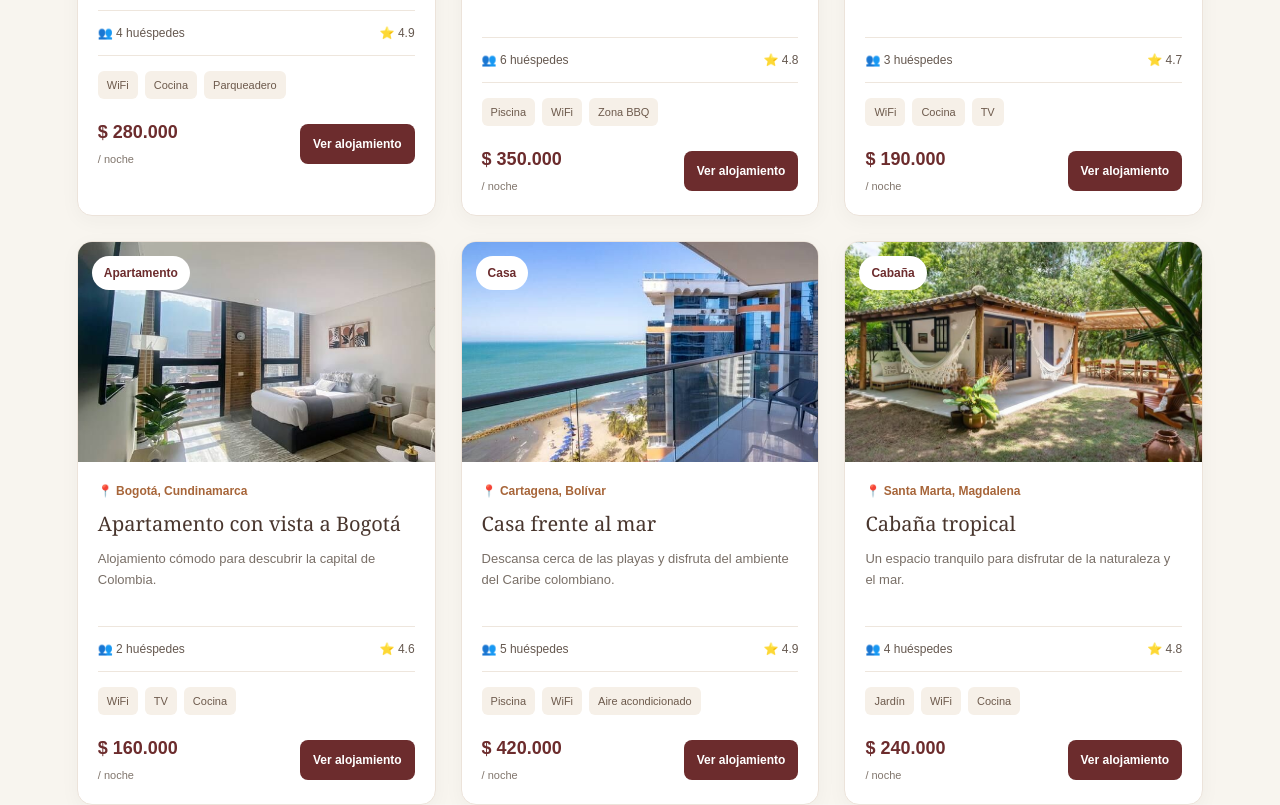
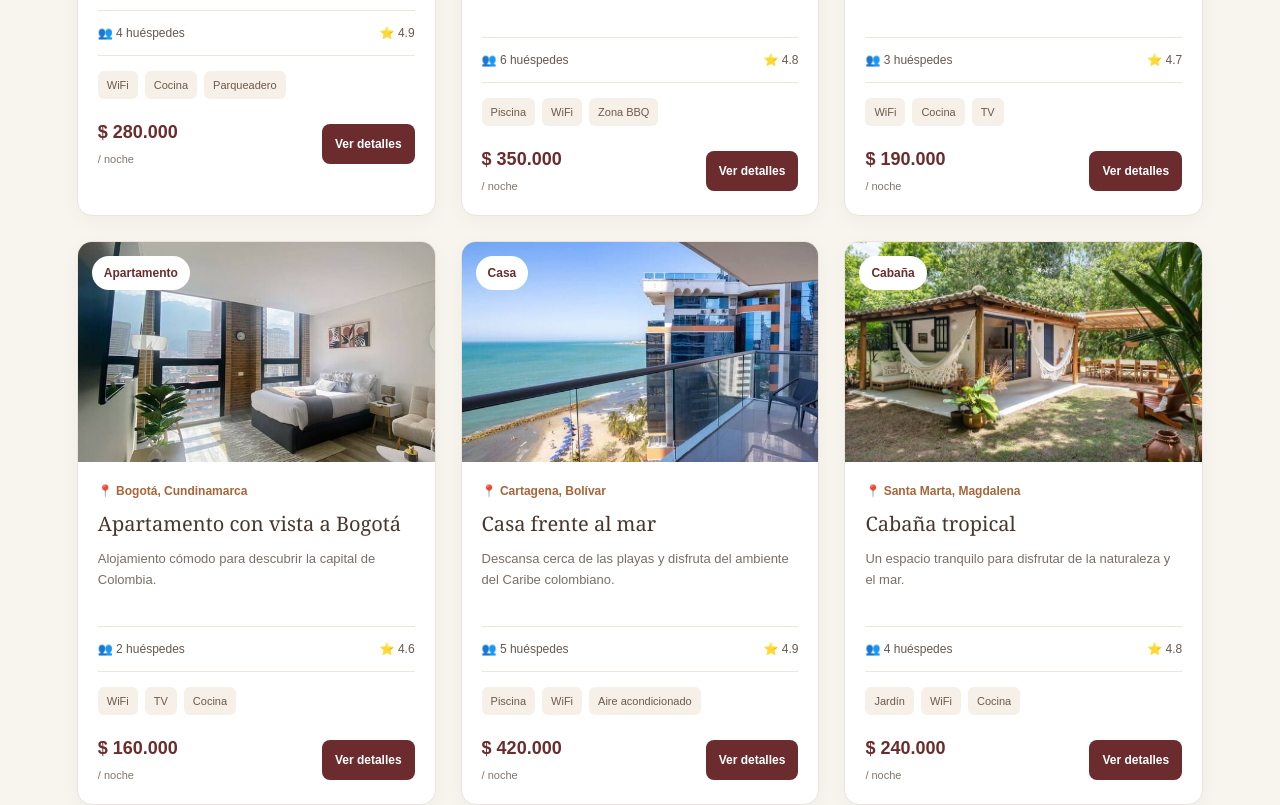
Before and after one commit to Shinrra-132K/roomly, an Angular app in the folder Roomly/: page /alojamientos in a window 1280 px wide. Shown: the part 1060-1865 px from the top of the page. Built offline with nearby package versions, Linux system fonts and the light colour scheme.

Commit message:
update
update some <p> from alojamientocomponent

```diff
--- a/Roomly/src/app/components/alojamientocomponent/alojamientocomponent.html
+++ b/Roomly/src/app/components/alojamientocomponent/alojamientocomponent.html
@@ -151,7 +151,7 @@
             <a
               class="boton-ver"
               [routerLink]="['/alojamientos', alojamiento.id]">
-              Ver alojamiento
+              Ver detalles
             </a>
 
           </div>
@@ -169,7 +169,7 @@
       <h3>No encontramos alojamientos</h3>
 
       <p>
-        Prueba con otra ciudad o modifica el rango de precios.
+        Ups. No hay alojamientos con esas especificaciones, modificalas para encontrar nuevas opciones.
       </p>
 
       <button
```
